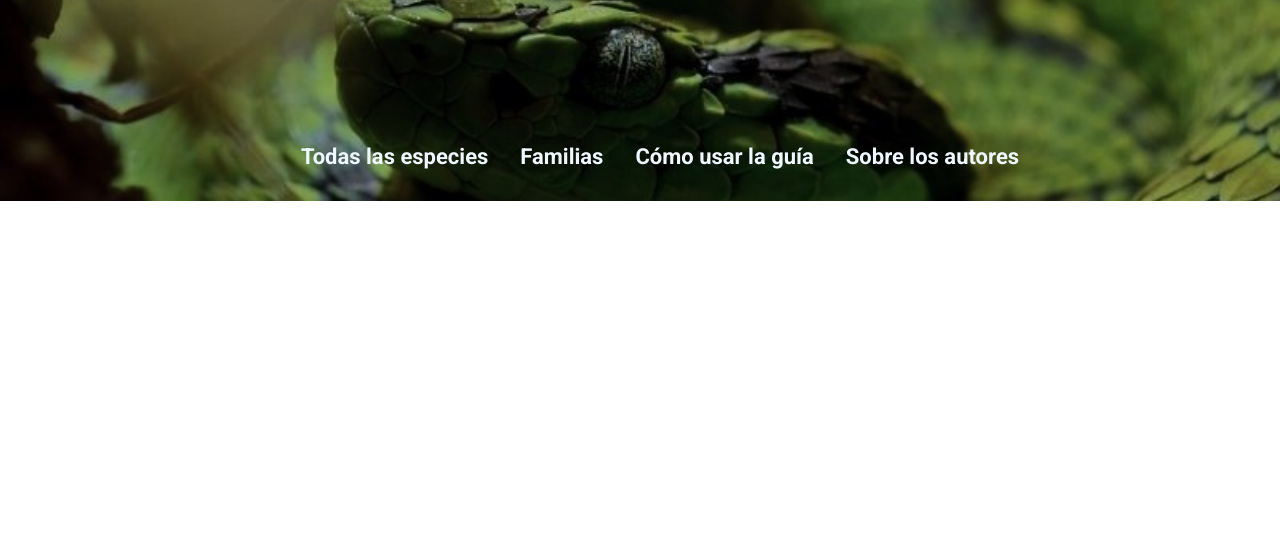
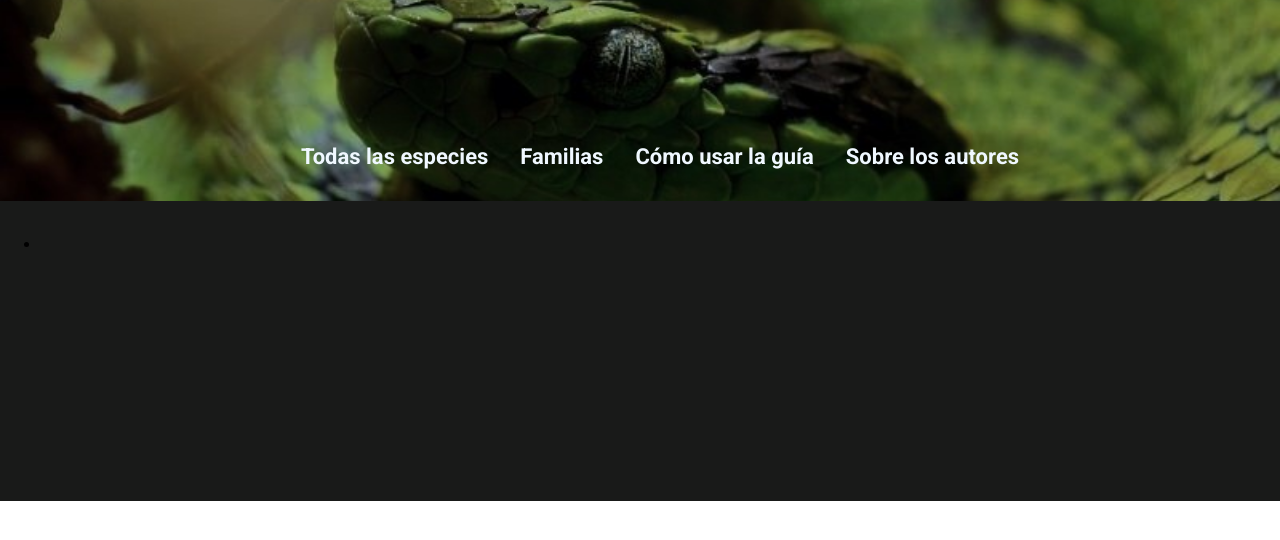
Before and after one commit to Noel1kt/SerpientesGT, a React (Vite) app: page /Cards in a window 1280 px wide. Shown: the top 540 px of the page. Built offline with nearby package versions, Linux system fonts and the light colour scheme; no server answers.

Commit message:
styled footer

```diff
--- a/index.html
+++ b/index.html
@@ -13,7 +13,7 @@
     <div id="root"></div>
     <script type="module" src="/src/main.jsx"></script>
     <style>
-      body {
+      body, html{
         margin: 0;
         padding: 0;
         border: 0;
--- a/src/App.jsx
+++ b/src/App.jsx
@@ -6,6 +6,7 @@ import { Header } from "./components/Header"
 import ActionAreaCard from "./components/Cards"
 import { Card } from "./components/CardInfo"
 import { FamiliasPage } from "./pages/FamiliasPage"
+import { Footer } from "./components/Footer"
 
 export function App() {
 
@@ -20,6 +21,7 @@ export function App() {
                 <Route path="/familia/:id" element={<FamiliasPage/>}/>
                 <Route path="*" element={<Page404/>}/>
             </Routes>
+            <Footer/>
         </Router>
     )
 }
--- a/src/assets/css/cardInfo.css
+++ b/src/assets/css/cardInfo.css
@@ -1,6 +1,7 @@
 .cardInfo{
     display: flex;
     background-color: #D8E9A8;
+
 }
 
 /* familias */
@@ -52,25 +53,17 @@
     margin-right: 5%;
     margin-top: 2.5rem;
     text-align: justify;
-    font-weight: 500;
-    font-style: italic;
+
 }
 
 .textcontainer{
     margin: 1rem;
     align-items: baseline;
     font-family: 'Roboto', sans-serif;
-    font-weight: 400;
+    font-weight: 700;
 }
 .textcontainer p{
    margin: 0%;
    font-size: 18px;
-
-
+   font-weight: 400;
 }
-.textcontainer h2{
-    font-family: 'Roboto', sans-serif;
-    font-weight: 500;
-    font-style: italic;
-
- }
--- a/src/assets/css/cardsContainer.css
+++ b/src/assets/css/cardsContainer.css
@@ -3,6 +3,8 @@
     flex-wrap: wrap;
     justify-content: center;
     padding: 1rem;
+    padding-bottom: 10%;
+    padding-top: 5%;
     background-color: #D8E9A8;
 
 }
--- /dev/null
+++ b/src/assets/css/footer.css
@@ -0,0 +1,5 @@
+.footer{
+    background-color: #191A19;
+    width: 100%;
+    height: 300px;
+}
--- a/src/components/Footer.jsx
+++ b/src/components/Footer.jsx
@@ -0,0 +1,18 @@
+import "../assets/css/footer.css"
+
+export const Footer = () => {
+    return(
+    <div className="footer">
+        <div>
+            <img src="" alt="" />
+        </div>
+        <ul>
+            <li></li>
+        </ul>
+        <form action="">
+
+        </form>
+
+    </div>
+    )
+}
```
